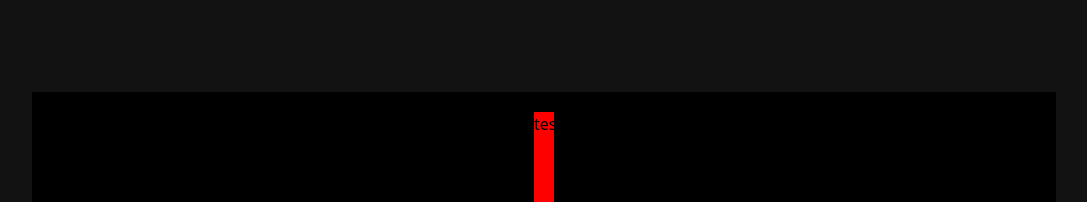
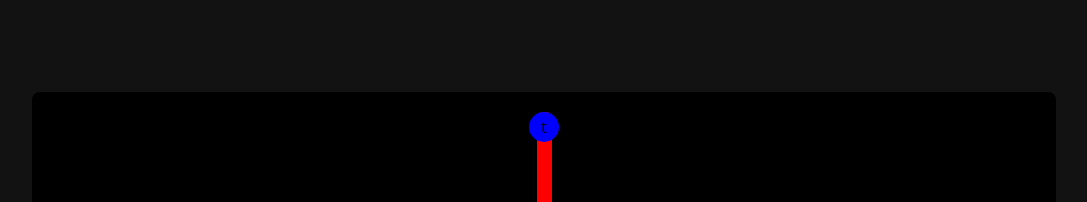
Before and after one commit to caamillo/reactive-slider, a React (Create React App) app: page / in a window 1280 px wide. Shown: the top 202 px of the page, without its empty margins (96-1183 px from the left). Built offline with nearby package versions, Linux system fonts and the light colour scheme.

Commit message:
slider button

```diff
--- a/src/App.js
+++ b/src/App.js
@@ -4,9 +4,11 @@ function App() {
   return (
     <div className="App h-screen bg-[#121212]">
       <div className='flex items-center justify-center h-full'>
-        <div className='bg-black aspect-video w-[80%] flex justify-center'>
-          <div id='slider' className='bg-[#ff0000] h-full m-5 w-[20px]'>
-            test
+        <div className='bg-black aspect-video w-[80%] flex justify-center rounded-lg'>
+          <div id='slider-bar' className='bg-[#ff0000] h-full m-5 w-[15px] rounded-md flex flex-col items-center'>
+            <div id='slider-button' className='aspect-square w-[30px] bg-[#0000ff] flex justify-center items-center rounded-[50%]'>
+              t
+            </div>
           </div>
         </div>
       </div>
--- a/src/tailwind/output.css
+++ b/src/tailwind/output.css
@@ -625,12 +625,40 @@ video {
   width: 80%;
 }
 
+.w-\[10px\] {
+  width: 10px;
+}
+
+.w-\[15px\] {
+  width: 15px;
+}
+
+.w-full {
+  width: 100%;
+}
+
+.flex-col {
+  flex-direction: column;
+}
+
 .items-center {
   align-items: center;
 }
 
 .justify-center {
   justify-content: center;
+}
+
+.rounded-md {
+  border-radius: 0.375rem;
+}
+
+.rounded-lg {
+  border-radius: 0.5rem;
+}
+
+.rounded-\[50\%\] {
+  border-radius: 50%;
 }
 
 .bg-black {
@@ -648,6 +676,11 @@ video {
   background-color: rgb(255 0 0 / var(--tw-bg-opacity));
 }
 
+.bg-\[\#0000ff\] {
+  --tw-bg-opacity: 1;
+  background-color: rgb(0 0 255 / var(--tw-bg-opacity));
+}
+
 .p-3 {
   padding: 0.75rem;
 }
```
